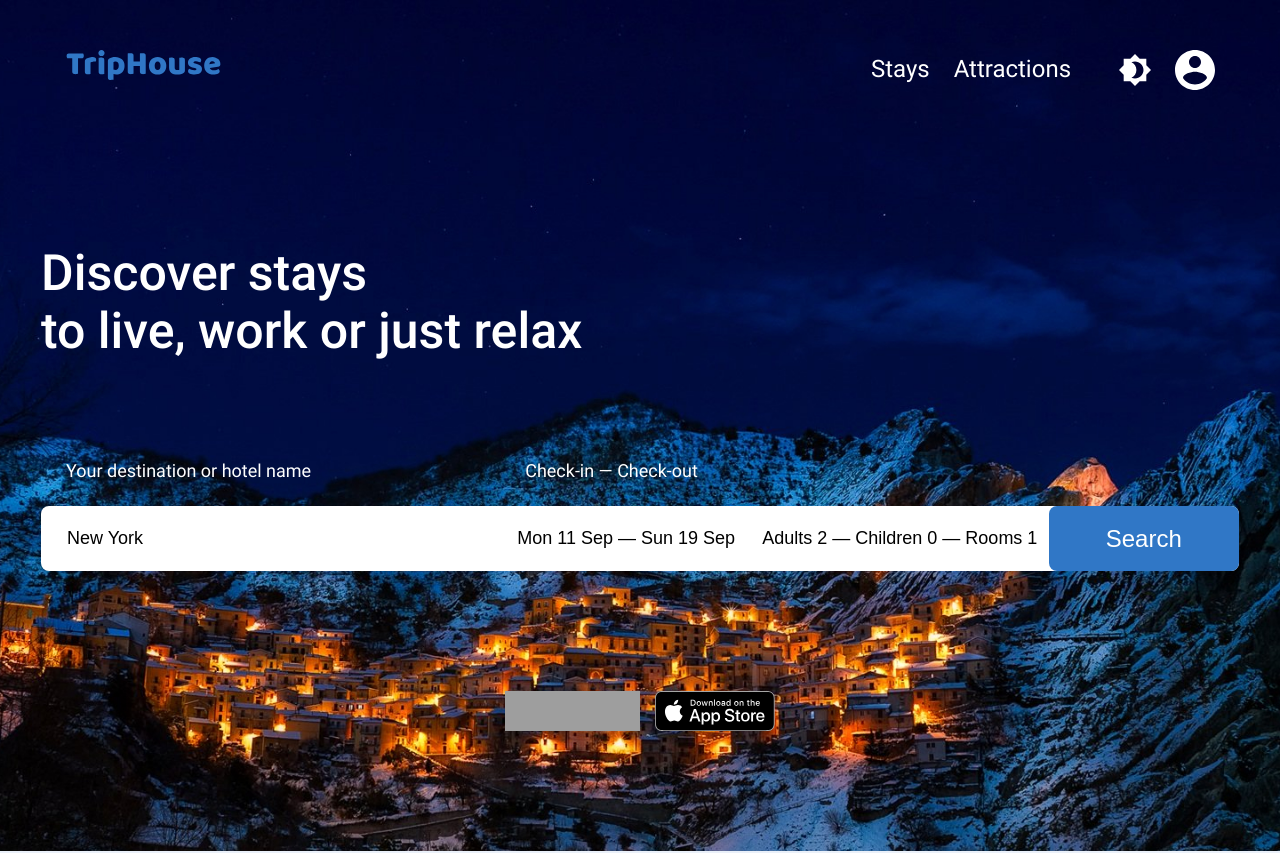
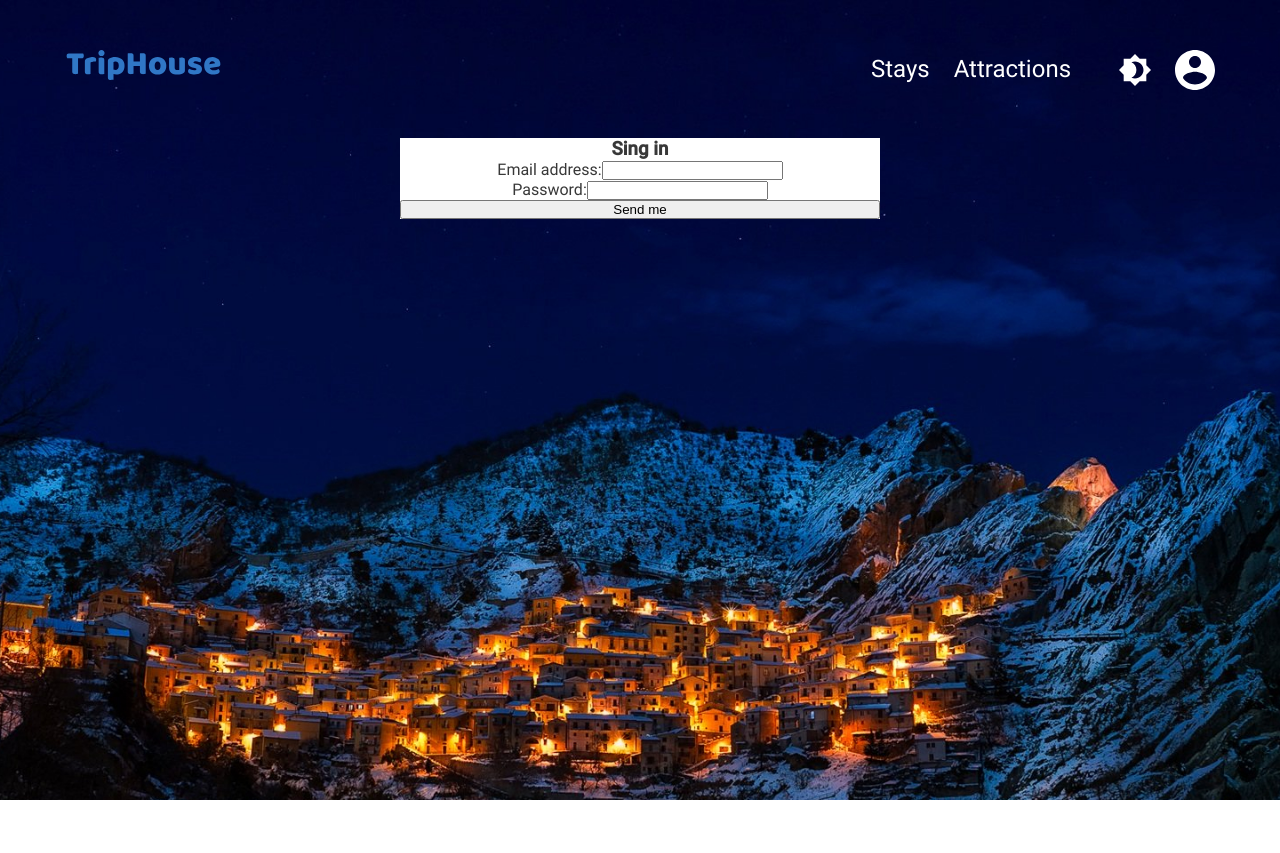
Before and after one commit to maria-knst/if-react, a React (Create React App) app: page / in a window 1280 px wide. Shown: the top 853 px of the page. After the commit the page ends 800 px from the top, so only its background shows below. Built offline with nearby package versions, Linux system fonts and the light colour scheme; no server answers; grey boxes are pictures that could not be loaded.

Commit message:
Added autorization.

```diff
--- a/src/components/App/App.js
+++ b/src/components/App/App.js
@@ -11,10 +11,13 @@ import React from 'react'
 import { BASE_PATH } from '../../utils/utils'
 import HotelPage from '../HotelPage/HotelPage'
 import Footer from '../Footer/Footer'
+import AuthorizationBlock from "../AuthorizationBlock/AuthorizationBlock";
 
 function App() {
   const [availableHotelsArray, setAvailableHotelsArray] = useState([])
   const [hotelsIsVisible, setHotelsVisible] = useState(false)
+
+  const [autoriz, setAutoriz] = useState(false)
 
   const madeHotelsArray = async (search) => {
     const request = await fetch(BASE_PATH + `?search=${search}`)
@@ -36,7 +39,9 @@ function App() {
           path="/"
           element={
             <div className="App">
-              <TopSection>
+              {autoriz ? (
+                  <>
+                    <TopSection isAutoris={autoriz}>
                     <TopForm createRequest={madeHotelsArray} />
                   </TopSection>
                     {hotelsIsVisible && (
@@ -44,6 +49,13 @@ function App() {
                     )}
                     <HomesSection />
                     <Footer />
+                  </>
+              ) : (
+                  <TopSection isAutoris={autoriz}>
+                    <AuthorizationBlock setAutoriz={setAutoriz}/>
+                  </TopSection>
+              )}
+
             </div>
           }
         />
--- /dev/null
+++ b/src/components/AuthorizationBlock/AuthorizationBlock.js
@@ -0,0 +1,42 @@
+import React, {useState} from 'react';
+
+import "./AuthorizationBlock.scss"
+
+const AuthorizationBlock = ({ setAutoriz }) => {
+
+    const [value, setValue] = useState({
+        email: '',
+        password: '',
+    })
+
+    const handleSubmit = (e) => {
+        e.preventDefault()
+        setAutoriz(true)
+    }
+
+    const handleChange = (e) => {
+        setValue(prevState => ({
+            ...prevState,
+            [e.target.name]: e.target.value,
+        }))
+    }
+
+    return (
+        <div className="autoris_block">
+            <h3 className="autoris_title">Sing in</h3>
+            <form onSubmit={handleSubmit} className="autoris_form">
+                <label className="autoris_label">
+                    Email address:
+                    <input type="email" name="email" value={value.email} onChange={handleChange}/>
+                </label>
+                <label className="autoris_label">
+                    Password:
+                    <input type="password" name="password" value={value.password} onChange={handleChange}/>
+                </label>
+                <button type="submit">Send me</button>
+            </form>
+        </div>
+    );
+};
+
+export default AuthorizationBlock;
--- /dev/null
+++ b/src/components/AuthorizationBlock/AuthorizationBlock.scss
@@ -0,0 +1,19 @@
+@import '../../styles/styles.scss';
+
+.autoris_block {
+  margin: auto;
+  width: 40%;
+  height: 40%;
+  background: $color_white;
+
+  .autoris_title{
+      color: $color_dark-grey;
+  }
+
+  .autoris_form{
+    display: flex;
+    flex-direction: column;
+    color: $color_dark-grey;
+  }
+
+}
--- a/src/components/CalendarMonth/CalendarMonth.js
+++ b/src/components/CalendarMonth/CalendarMonth.js
@@ -13,25 +13,24 @@ import CalendarDay from '../CalendarDay/CalendarDay'
 const CalendarMonth = ({ id_, selectedDates, setSelectedDates }) => {
   const viewMonth = id_ === 'current' ? calendarMonth : calendarNextMonth
 
-
   const handleSelectedDay = (day) => {
     const clickedDay = new Date(2022, day.month, day.daysInMonth)
-    setSelectedDates( (prevState) => {
-      if(prevState.start && !prevState.end){
-        if(prevState.start.getMonth() === clickedDay.getMonth() &&
-           prevState.start.getDay() > clickedDay.getDay() ||
-           prevState.start.getMonth() > clickedDay.getMonth()){ //If start greater than end or
+    setSelectedDates((prevState) => {
+      if (prevState.start && !prevState.end) {
+        if (
+          (prevState.start.getMonth() === clickedDay.getMonth() &&
+            prevState.start.getDay() > clickedDay.getDay()) ||
+          prevState.start.getMonth() > clickedDay.getMonth()
+        ) {
           return { end: prevState.start, start: clickedDay }
+        } else {
+          return { ...prevState, end: clickedDay }
         }
-        else {
-          return { ...prevState, end:clickedDay }
-        }
-      }
-      else {
-        if(prevState.start && prevState.end){
+      } else {
+        if (prevState.start && prevState.end) {
           return { start: clickedDay, end: null }
-        }else {
-          return { ...prevState, start:clickedDay }
+        } else {
+          return { ...prevState, start: clickedDay }
         }
       }
     })
@@ -54,11 +53,13 @@ const CalendarMonth = ({ id_, selectedDates, setSelectedDates }) => {
 
           {viewMonth.map((item, index) =>
             item.map((innerItem, innerIndex) => (
-                <CalendarDay dayItem={innerItem}
-              selectedDates={selectedDates}
-              click={handleSelectedDay}
-              key={index*7 + innerIndex} />
-                )),
+              <CalendarDay
+                dayItem={innerItem}
+                selectedDates={selectedDates}
+                click={handleSelectedDay}
+                key={index * 7 + innerIndex}
+              />
+            )),
           )}
         </div>
       </div>
--- a/src/components/Comment/Comment.js
+++ b/src/components/Comment/Comment.js
@@ -1,7 +1,7 @@
 import React from 'react'
 
 import flag from '../../images/Flags/USA.png'
-import userIcon from '../../images/svg/UserIcon.svg';
+import userIcon from '../../images/svg/UserIcon.svg'
 
 import './Comment.scss'
 
@@ -21,7 +21,7 @@ const Comment = ({ hotelDestination, hotelName }) => {
       </div>
 
       <div className="reviews__user">
-        <img className="reviews-account" src={userIcon} alt="User icon"/>
+        <img className="reviews-account" src={userIcon} alt="User icon" />
         <div className="reviews__user-info">
           <h6 className="user-name">Adam Smith</h6>
           <div className="user-location">
--- a/src/components/TopSection/TopSection.js
+++ b/src/components/TopSection/TopSection.js
@@ -7,7 +7,7 @@ import TopApps from '../TopApps/TopApps'
 import './TopSection.css'
 import backgroundImage from '../../images/Top-section-castelmezzano.jpg'
 
-const TopSection = ({ children }) => {
+const TopSection = ({ children, isAutoris }) => {
   return (
     <header
       className="top-section"
@@ -15,13 +15,20 @@ const TopSection = ({ children }) => {
     >
       <TopFrame />
       <div className="container col-12">
+      {isAutoris ? (
+          <>
             <Heading>
               Discover stays <br />
               to live, work or just relax
             </Heading>
             {children}
             <TopApps />
+          </>
+      ) : (
+          <>{children}</>
+      )}
         </div>
+
     </header>
   )
 }
--- a/src/utils/utils.js
+++ b/src/utils/utils.js
@@ -49,17 +49,10 @@ const bubbleSort = (data) => {
   return data
 }
 
-
 export const VISIBLE_DIV_SIZE = 4
 export const BASE_PATH = 'https://fe-student-api.herokuapp.com/api/hotels'
 export const CHILD_YEARS = [
   1, 2, 3, 4, 5, 6, 7, 8, 9, 10, 11, 12, 13, 14, 15, 16, 17,
 ]
 
-export {
-  madeQueueFrom,
-  decrement,
-  increment,
-  getMatchedElements,
-  bubbleSort,
-}
+export { madeQueueFrom, decrement, increment, getMatchedElements, bubbleSort }
```
Also changed, not shown: src/components/Calendar/Calendar.js (+10 -4 lines), src/components/CalendarDay/CalendarDay.js (+8 -7 lines), src/components/FormDivButton/FormDivButton.js (+8 -10 lines), src/components/HotelBlock/HotelBlock.js (+6 -6 lines), 1 other file (tests, documents, lock files or other folders). Lines whose indentation alone changed are shown as unchanged.
